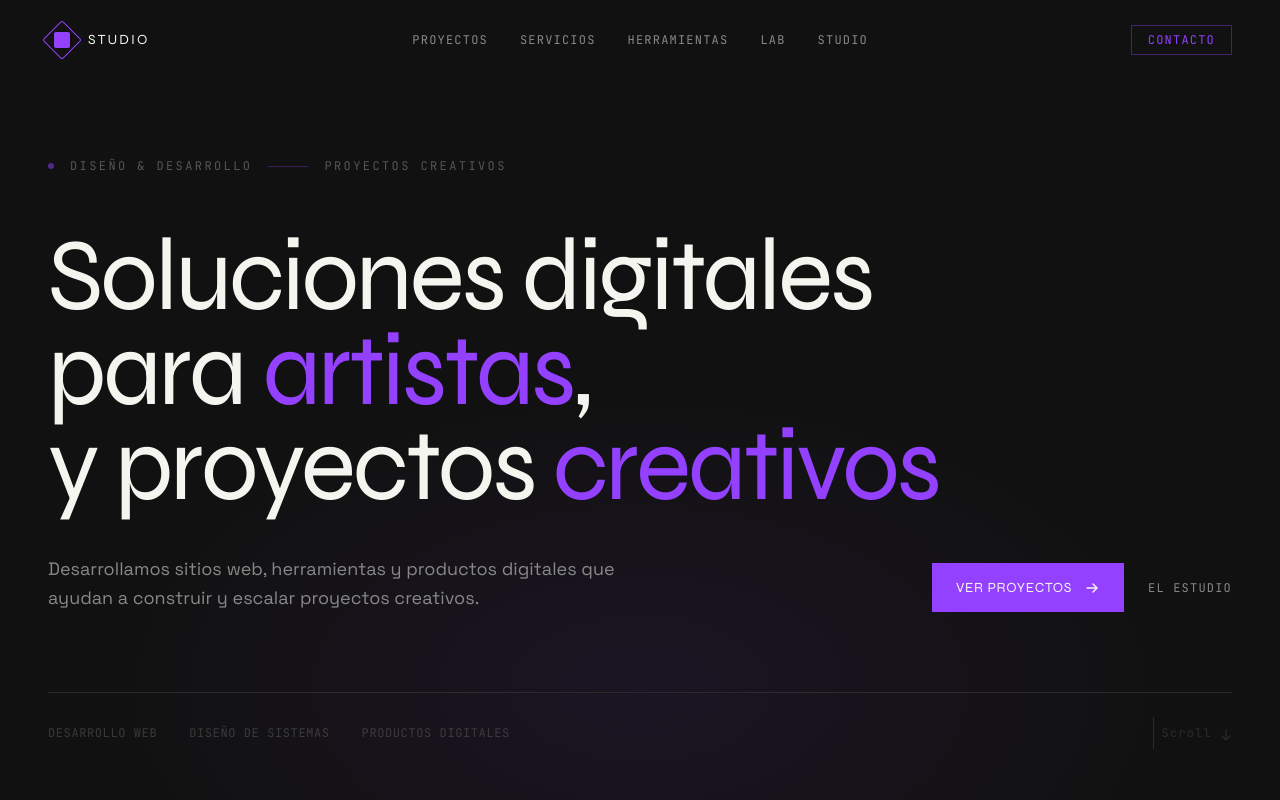
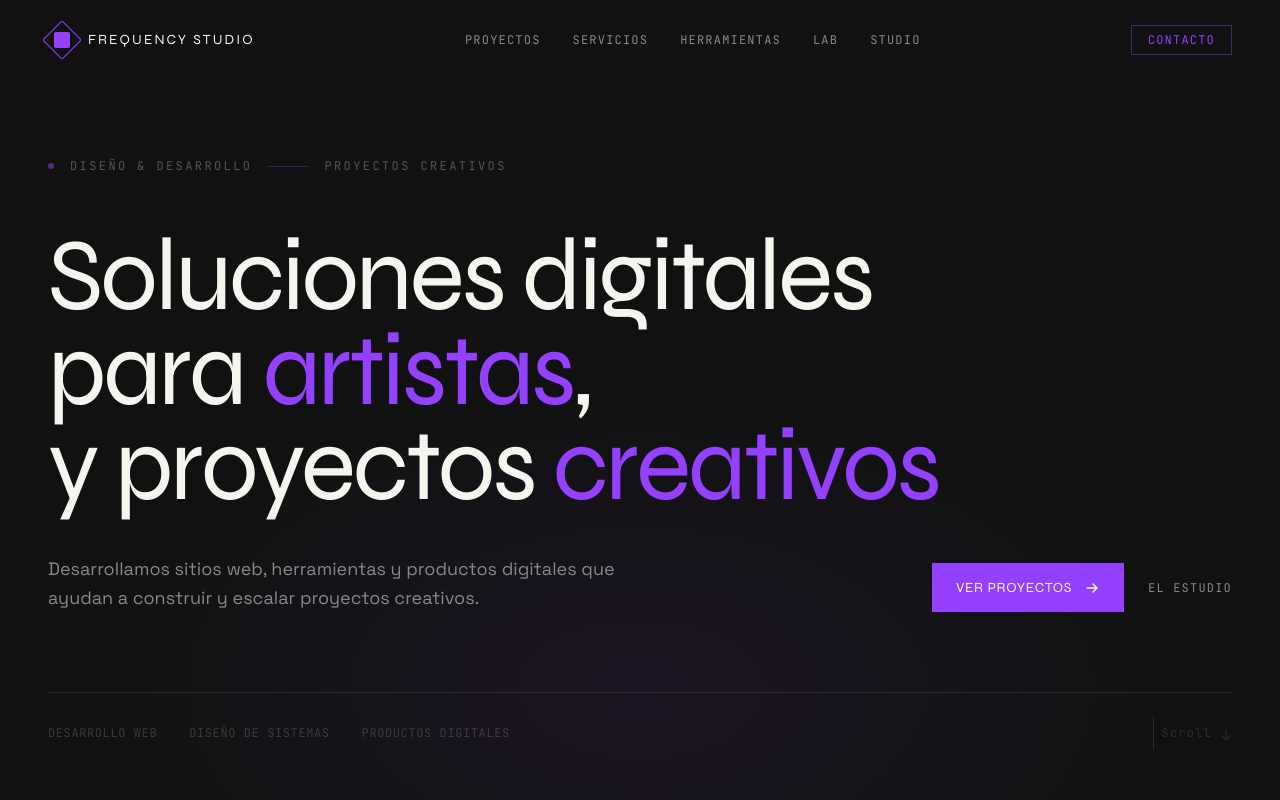
Before and after one commit to FrequencyStudio-dev/frequencystudio-web, a Next.js app: page / in a window 1280 px wide. Shown: the top 800 px of the page. Built offline with nearby package versions, Linux system fonts and the light colour scheme.

Commit message:
name change studio to frecuency studio

```diff
--- a/src/components/layout/Nav.tsx
+++ b/src/components/layout/Nav.tsx
@@ -48,7 +48,7 @@ export function Nav() {
                 <div className="absolute inset-[6px] bg-violet rounded-sm" />
               </div>
               <span className="font-display font-700 text-sm tracking-[0.15em] uppercase text-ink">
-                Studio
+                 Frequency Studio
               </span>
             </Link>
 
```
